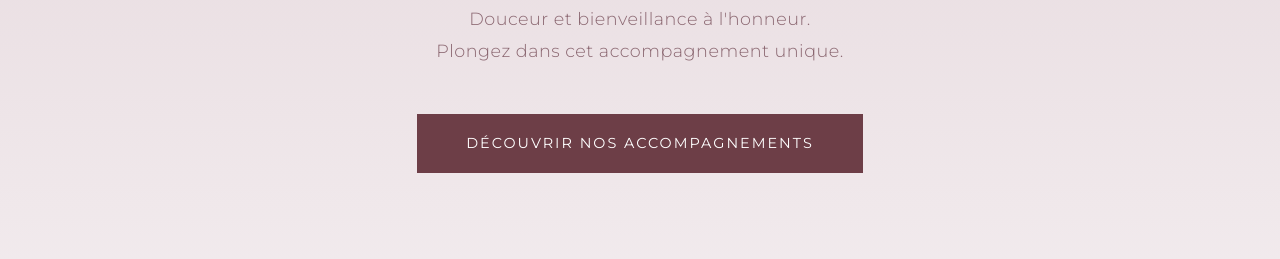
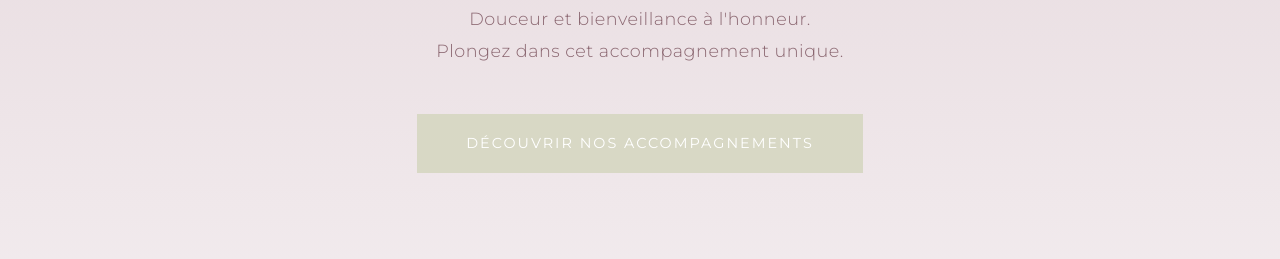
Before and after one commit to vianatafrance/vianata, a plain HTML site: page index.html in a window 1280 px wide. Shown: the part 541-800 px from the top of the page. Drawn offline with nearby package versions, Linux system fonts and the light colour scheme.

Commit message:
Update index.html

```diff
--- a/index.html
+++ b/index.html
@@ -19,7 +19,7 @@
         }
 
         :root {
-            --primary: #6d3e47;
+            --primary: #d8d8c5;
             --primary-dark: #5a3139;
             --secondary: #f4ebe2;
             --accent: #9b6b76;
```
